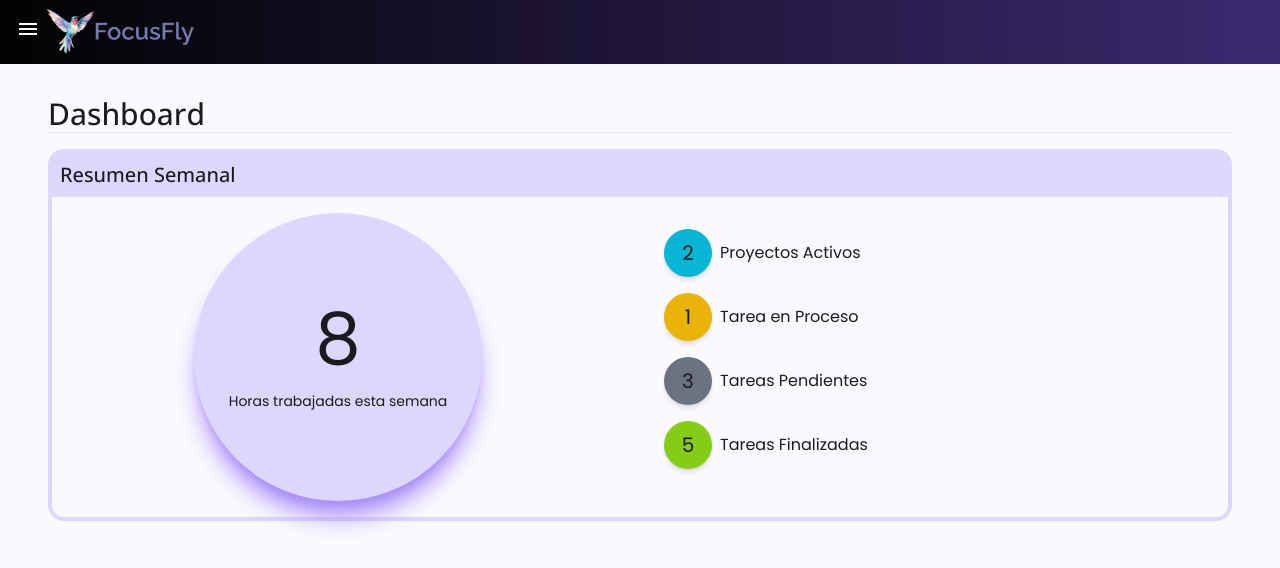
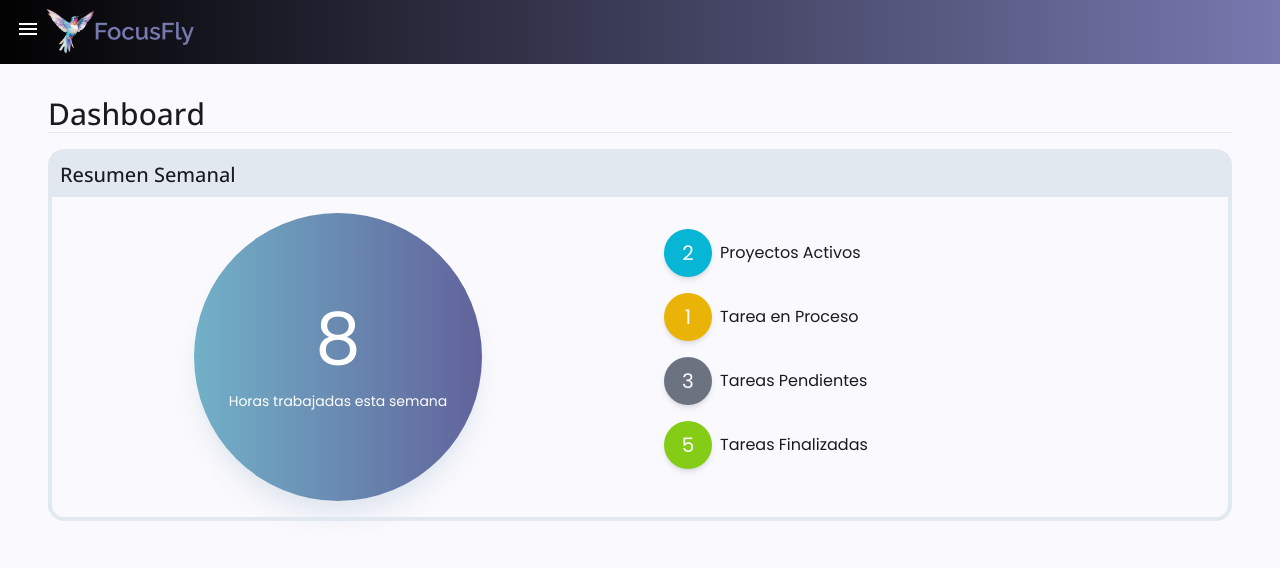
Before and after one commit to Klis18/FrontFocusFly, an Angular app: page /dashboard in a window 1280 px wide. Shown: the top 568 px of the page. Built offline with nearby package versions, Linux system fonts and the light colour scheme.

Commit message:
configurando cronometro de tareas

```diff
--- /dev/null
+++ b/src/app/Tasks/components/task-chronometer/task-chronometer.component.html
@@ -0,0 +1,25 @@
+<div class="mt-2 pt-4 grid place-items-center background-gradient-cyan rounded-lg">
+    <div
+        class="radial-progress text-white"
+        style="--value:90; --size:12rem; --thickness: 5px;"
+        role="progressbar">
+        <p class="grid place-items-center">
+            <span class="text-4xl">{{chronometer}}</span>
+            <span class="text-xs">horas minutos segundos</span>
+        </p>
+    </div>
+    <div class="mt-6 mb-4 flex items-center">
+        <button class="px-4 py-2 bg-slate-200 rounded-2xl mr-2 flex items-center hover:bg-black hover:text-white">
+            <mat-icon>
+                pause
+            </mat-icon>
+            Pausar
+        </button>
+        <button class="px-4 py-2 bg-slate-200 rounded-2xl flex items-center hover:bg-black hover:text-white">
+            <mat-icon>
+                restart_alt
+            </mat-icon>
+            Reiniciar
+        </button>
+    </div>
+</div>
--- /dev/null
+++ b/src/app/Tasks/components/task-chronometer/task-chronometer.component.ts
@@ -0,0 +1,17 @@
+import { Component } from '@angular/core';
+import { MatIconModule } from '@angular/material/icon';
+
+@Component({
+  selector: 'tasks-task-chronometer',
+  imports: [
+    MatIconModule
+  ],
+  templateUrl: './task-chronometer.component.html',
+  styles: `
+
+  `
+})
+export class TaskChronometerComponent {
+
+  chronometer: string = '00:00:00'
+}
--- a/src/app/Tasks/components/task-item/task-item.component.html
+++ b/src/app/Tasks/components/task-item/task-item.component.html
@@ -1,4 +1,4 @@
-<div class="rounded-lg px-2 py-4 shadow-md mb-2 flex items-center flex-grow">
+<div class="rounded-lg px-2 py-4 shadow-md mb-2 flex items-center flex-wrap">
     <input type="radio" name="radio-2" [value]="taskItem()?.id" [(ngModel)]="state" class="size-5 mr-2 radio checked:bg-violet-300">
     <button class="rounded-full bg-black text-white size-5 flex items-center mr-2">
         <mat-icon class="text-base">
@@ -6,24 +6,25 @@
         </mat-icon>
     </button>
     <span class="mr-2">{{taskItem()?.descripcion}}</span>
+    <span   class="mr-2 xs:mt-2 px-2 py-1 rounded-xl text-white text-xs"
+            [ngClass]="{'bg-gray-500': taskItem()?.estado == 'Pendiente',
+                        'bg-yellow-500': taskItem()?.estado == 'En Proceso',
+                        'bg-lime-500': taskItem()?.estado == 'Finalizado'}">
+        {{taskItem()?.estado}}
+    </span>
+    <div>
         <mat-icon class="text-violet-700 mx-2 cursor-pointer">
             edit
         </mat-icon>
         <mat-icon class="text-red-700 mx-2 cursor-pointer">
             delete
         </mat-icon>
+    </div>
     <div class="grow"></div>
-    <div>
-        <span   class="mr-2 px-2 py-1 rounded-xl text-white"
-                [ngClass]="{'bg-gray-500': taskItem()?.estado == 'Pendiente',
-                            'bg-yellow-500': taskItem()?.estado == 'En Proceso',
-                            'bg-lime-500': taskItem()?.estado == 'Finalizado'}">
-            {{taskItem()?.estado}}
-        </span>
-        <span class="mr-2 bg-violet-200 px-2 py-1">{{taskItem()?.nombreProyecto}}</span>
-        <span class="mr-2 bg-gray-200 px-2 py-1">F.P.: {{taskItem()?.programadoPara | date:'mediumDate'}}</span>
-        <span class="mr-2 bg-red-200 px-2 py-1">F.M.E.: {{taskItem()?.plazoEntrega| date:'mediumDate'}}</span>
-        <span class="mr-2 bg-cyan-200 px-2 py-1">T.E.: {{taskItem()?.tiempoEstimado}}</span>
-        <span class="mr-2 bg-green-200 px-2 py-1">T.R.: {{taskItem()?.tiempoReal}}</span>
+    <div class="text-sm my-2 flex flex-wrap">
+        <span class="mr-2 xs:mt-2 bg-violet-200 px-2 py-1">{{taskItem()?.nombreProyecto}}</span>
+        <span class="mr-2 xs:mt-2 bg-gray-200 px-2 py-1">F.P.: {{taskItem()?.programadoPara | date:'mediumDate'}}</span>
+        <span class="mr-2 xs:mt-2 bg-red-200 px-2 py-1">F.M.E.: {{taskItem()?.plazoEntrega| date:'mediumDate'}}</span>
+        <span class="mr-2 xs:mt-2 bg-cyan-200 px-2 py-1">T.E.: {{taskItem()?.tiempoEstimado}}</span>
     </div>
 </div>
--- a/src/app/Tasks/pages/tasks-page/tasks-page.component.html
+++ b/src/app/Tasks/pages/tasks-page/tasks-page.component.html
@@ -1,5 +1,14 @@
 <h1 class="text-3xl">Tareas</h1>
-<hr>
+<hr/>
+<tasks-task-chronometer></tasks-task-chronometer>
+<div class="my-2">
+    <button class="rounded-lg w-full py-4 flex items-center justify-center bg-slate-800 text-white shadow-xl">
+        <mat-icon>
+            add
+        </mat-icon>
+        Agregar Tarea
+    </button>
+</div>
 <div class="mt-4">
     @for(task of taskList(); track task.id){
         <tasks-task-item [taskItem]="task"></tasks-task-item>
--- a/src/app/dashboard/components/weekly-summary/weekly-summary.component.html
+++ b/src/app/dashboard/components/weekly-summary/weekly-summary.component.html
@@ -1,42 +1,42 @@
 
-<div class="border-4 rounded-2xl border-violet-200">
-    <div class="w-full bg-violet-200 py-2">
+<div class="border-4 rounded-2xl border-slate-200">
+    <div class="w-full bg-slate-200 py-2">
         <h2 class="text-xl font-medium ml-2">Resumen Semanal</h2>
     </div>
 
     <div class="grid grid-cols-2 gap-8">
         <div class="p-4 h-full grid place-items-center">
-            <div class="rounded-full bg-violet-200 grid place-items-center p-8 size-72 shadow-xl shadow-violet-400">
+            <div class="rounded-full background-gradient-cyan grid place-items-center p-8 size-40 md:size-72 lg:size-72 xl:size-72 shadow-xl shadow-slate-200 text-white">
                 <div class="text-center">
-                    <p class="text-7xl mb-4">8</p>
-                    <p class="text-sm">Horas trabajadas esta semana</p>
+                    <p class="text-5xl md:text-7xl lg:text-7xl xl:text-7xl mb-4">8</p>
+                    <p class="text-xs md:text-sm lg:text-sm xl:text-sm">Horas trabajadas esta semana</p>
                 </div>
             </div>
         </div>
         <div class="px-2 py-8">
             <div class="flex items-center mb-4">
-                <div class="rounded-full bg-cyan-500 size-12 flex items-center justify-center mr-2 shadow-md text-xl">
+                <div class="rounded-full bg-cyan-500 size-12 flex items-center justify-center mr-2 shadow-md text-xl text-white">
                     <p>2</p>
                 </div>
                 <span>Proyectos Activos</span>
             </div>
 
             <div class="flex items-center mb-4">
-                <div class="rounded-full bg-yellow-500 size-12 flex items-center justify-center mr-2 shadow-md text-xl">
+                <div class="rounded-full bg-yellow-500 size-12 flex items-center justify-center mr-2 shadow-md text-xl text-white">
                     <p>1</p>
                 </div>
                 <span>Tarea en Proceso</span>
             </div>
 
             <div class="flex items-center mb-4">
-                <div class="rounded-full bg-gray-500 size-12 flex items-center justify-center mr-2 shadow-md text-xl">
+                <div class="rounded-full bg-gray-500 size-12 flex items-center justify-center mr-2 shadow-md text-xl text-white">
                     <p>3</p>
                 </div>
                 <span>Tareas Pendientes</span>
             </div>
 
             <div class="flex items-center mb-4">
-                <div class="rounded-full bg-lime-500 size-12 flex items-center justify-center mr-2 shadow-md text-xl">
+                <div class="rounded-full bg-lime-500 size-12 flex items-center justify-center mr-2 shadow-md text-xl text-white">
                     <p>5</p>
                 </div>
                 <span>Tareas Finalizadas</span>
--- a/src/app/shared/pages/layout/layout.component.html
+++ b/src/app/shared/pages/layout/layout.component.html
@@ -20,8 +20,7 @@
             }
         </mat-nav-list>
       </mat-sidenav>
-
-      <mat-sidenav-content class="py-8 px-12 h-full">
+      <mat-sidenav-content class="py-4 px-2 md:py-8 md:px-12 lg:py-8 lg:px-12 xl:py-8 xl:px-12 h-full">
         <router-outlet></router-outlet>
       </mat-sidenav-content>
     </mat-sidenav-container>
--- a/src/styles.css
+++ b/src/styles.css
@@ -3,15 +3,23 @@
 @tailwind utilities;
 
 .toolbar-color{
-    background: linear-gradient(to right, #020202, #3c2a70) !important;
+    background: linear-gradient(to right, #020202, #7779af) !important;
     height: auto;
     width: 100%;
     padding: 0%;
     margin: 0%
 }
 
+ .background-gradient-cyan{
+      background: linear-gradient(to right, #72b1c8, #61639b)
+  }
+
 img{
     height: 5rem;
+}
+
+button:hover{
+  background: #61639b;
 }
 
 .poppins-thin {
```
Also changed, not shown: src/app/Tasks/interfaces/task.interface.ts (+10 -0 lines), src/app/Tasks/pages/tasks-page/tasks-page.component.ts (+6 -3 lines). Lines whose indentation alone changed are shown as unchanged.
